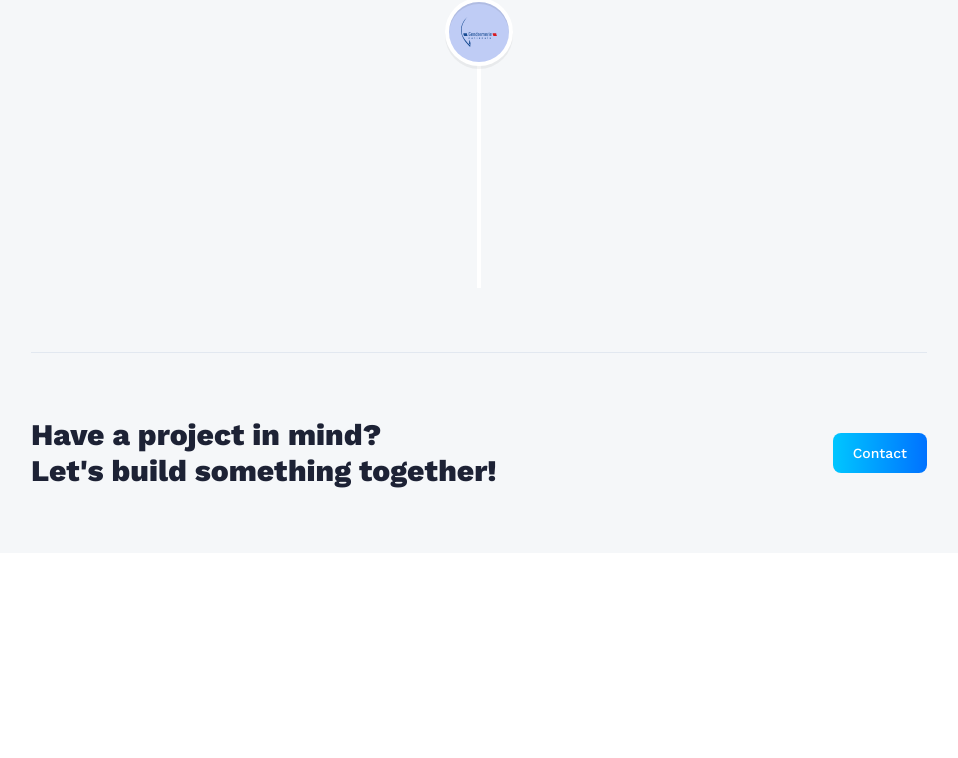
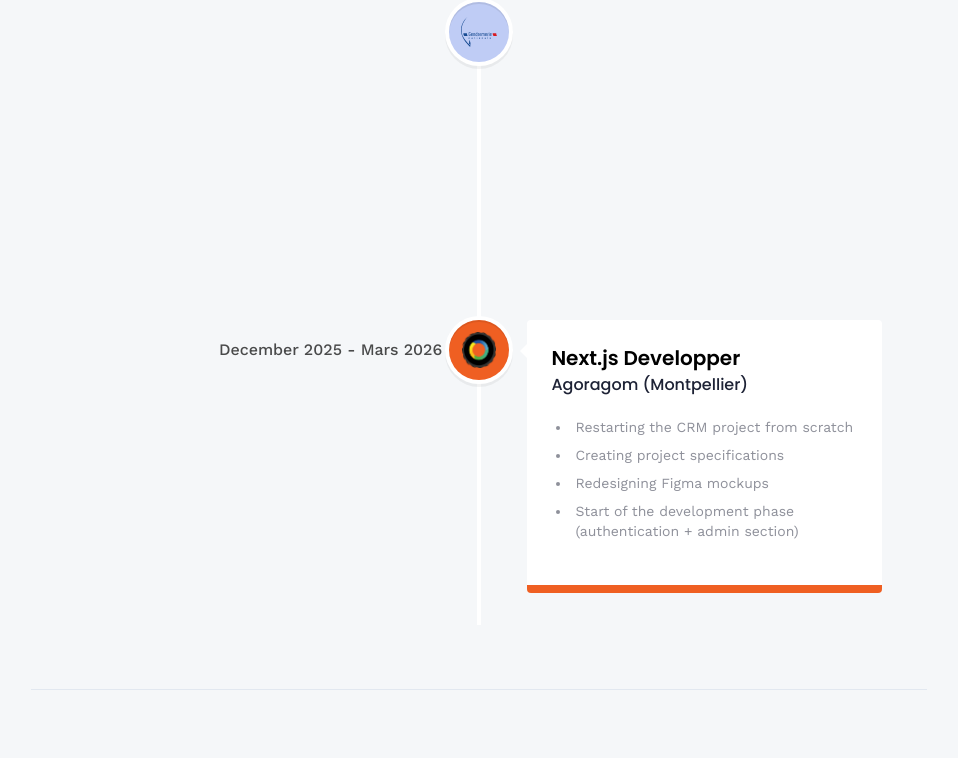
Before and after one commit to D4dis/3d_portfolio, a React (Vite) app: page /about in a window 1280 px wide. Shown: the part 974-1732 px from the top of the page, without its empty margins (161-1119 px from the left). Before the commit the page ends 1527 px from the top, so only its background shows below. Built offline with nearby package versions, Linux system fonts and the light colour scheme; no server answers.

Commit message:
feat: add some skills and word exp

```diff
--- a/src/constants/index.js
+++ b/src/constants/index.js
@@ -1,7 +1,8 @@
-import { gendarmerie, meta, shopify, starbucks, tesla } from "../assets/images";
+import { agoragom, gendarmerie, meta, shopify, starbucks, tesla } from "../assets/images";
 import {
   archlinux,
   angular,
+  bash,
   car,
   contact,
   css,
@@ -110,9 +111,19 @@ export const skills = [
     type: "Database",
   },
   {
+    imageUrl: mongodb,
+    name: "MongoDB",
+    type: "Database",
+  },
+  {
     imageUrl: postgresql,
     name: "PostgreSQL",
     type: "Database",
+  },
+  {
+    imageUrl: bash,
+    name: "Bash",
+    type: "Automation",
   },
   {
     imageUrl: git,
@@ -139,7 +150,7 @@ export const skills = [
 export const experiences = [
   {
     title: "PHP/Js Developer",
-    company_name: "Gendarmerie",
+    company_name: "Gendarmerie (Montpellier)",
     icon: gendarmerie,
     iconBg: "#bfccf5",
     date: "October 2024 - December 2024",
@@ -148,6 +159,19 @@ export const experiences = [
       "Creation of a reporting system.",
       "Optimization of a site.",
       "Creating a Text Chat.",
+    ],
+  },
+  {
+    title: "Next.js Developper",
+    company_name: "Agoragom (Montpellier)",
+    icon: agoragom,
+    iconBg: "#EF5F22",
+    date: "December 2025 - Mars 2026",
+    points: [
+      "Restarting the CRM project from scratch",
+      "Creating project specifications",
+      "Redesigning Figma mockups",
+      "Start of the development phase (authentication + admin section)",
     ],
   },
 ];
--- a/src/pages/Projects.jsx
+++ b/src/pages/Projects.jsx
@@ -9,7 +9,7 @@ const Projects = () => {
       <h1 className='head-text'>My <span className='blue-gradient_text font-semibold drop-shadow'>Projects</span></h1>
       <div className='mt-5 flex flex-col gap-3 text-slate-500'>
         {/* <p>I&apos;ve embarked on numerous projects throughout the years, but these aure the ones I hold closest to my heart. Many of them are open-source, so if you come across something that piques your interest, feel free to explore the codebase and contribute your ideas for further enhancements. Your collaboration is highly valued!</p> */}
-        <p>I&apos;m a junior developer with many projects in progress. Here are some of my completed and open-source projects.</p>
+        <p>I&apos;m a junior developer with many projects in progress. Here are some of my (minimally) completed and open-source projects.</p>
       </div>
       <div className='flex flex-wrap my-20 gap-16'>
         {projects.map((project) => (
```
